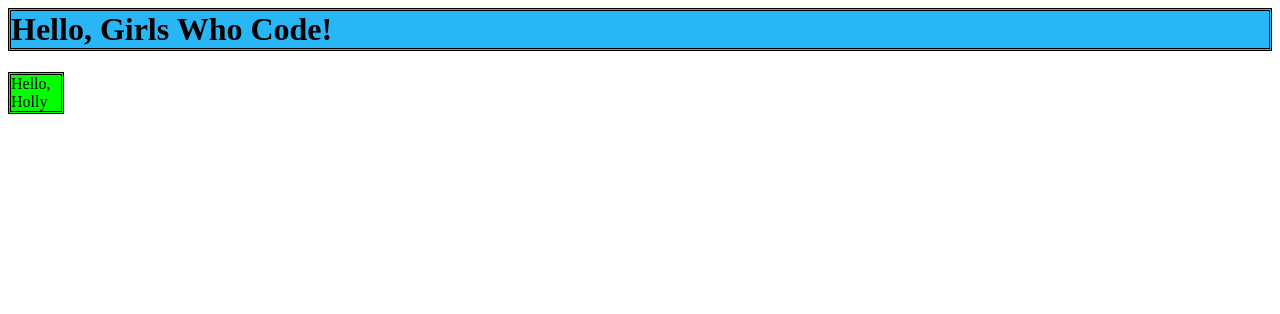
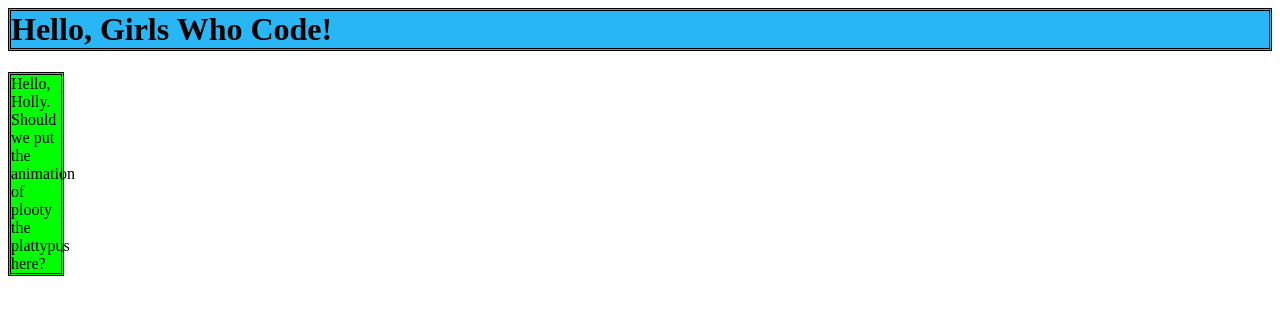
Before and after one commit to hfionte/girlswhocode2016, a plain HTML site: page index.html in a window 1280 px wide. Drawn offline with Linux system fonts and the light colour scheme.

Commit message:
Update index.html

```diff
--- a/index.html
+++ b/index.html
@@ -4,6 +4,6 @@
 </head>
 <body>
   <h1>Hello, Girls Who Code!</h1>
-  <p id="hi">Hello, Holly</p>
+  <p id="hi">Hello, Holly.<br>Should we put the animation of plooty the plattypus here?</p>
 </body>
 </html>
```
